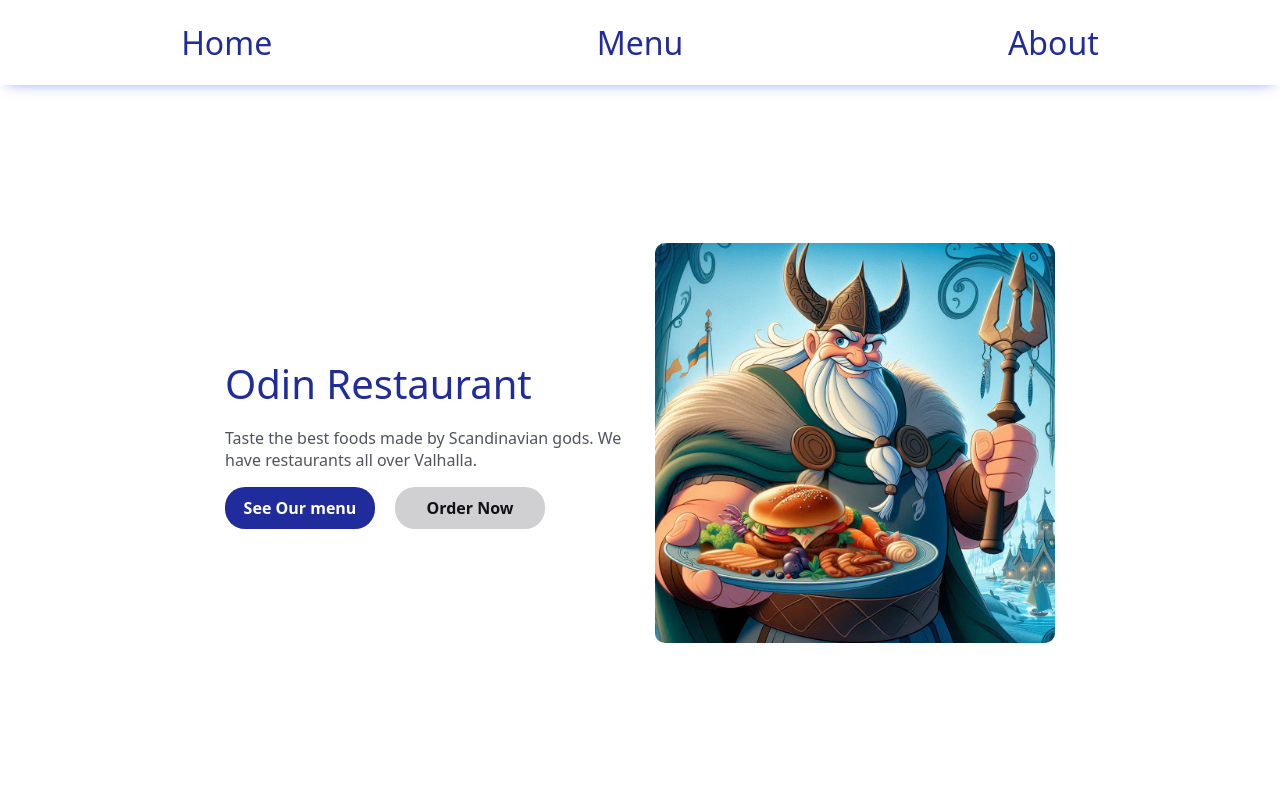
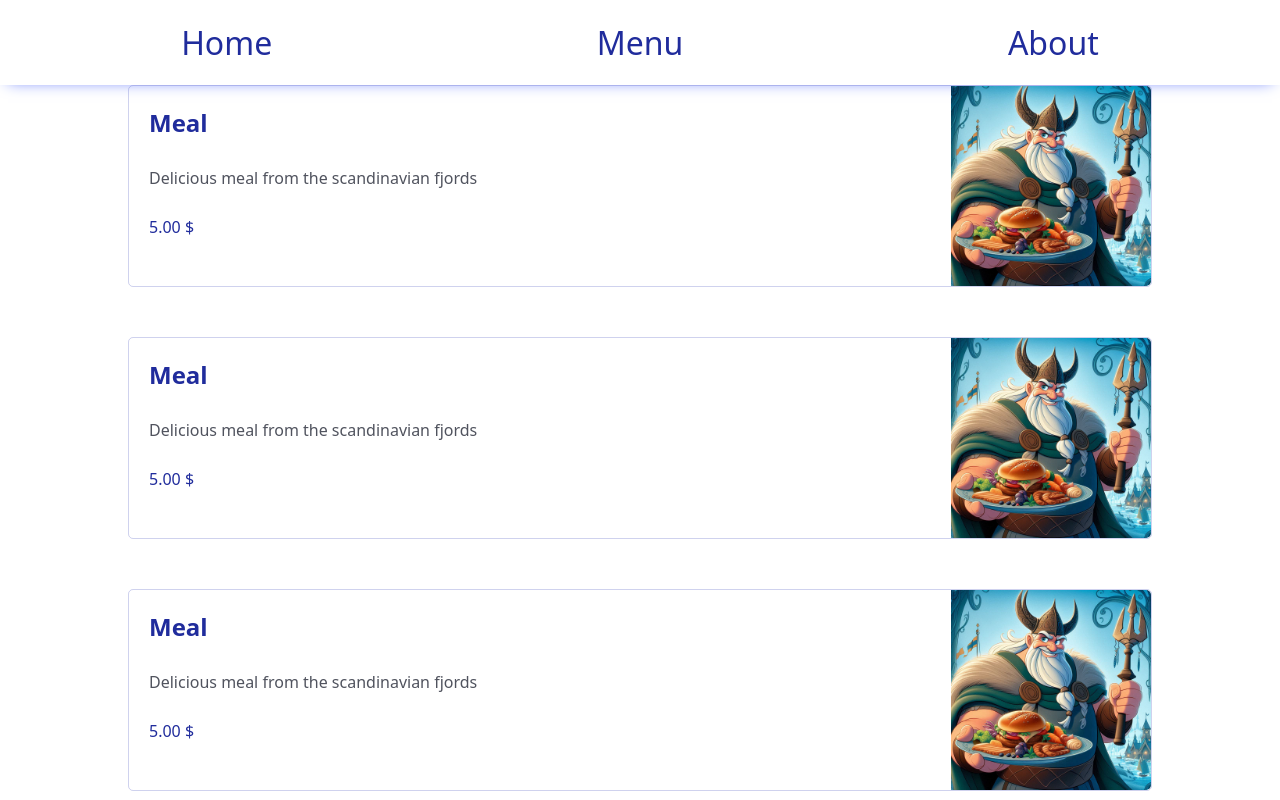
Before and after one commit to LukaTsanavaBTU/odin-restaurant-page, a website built with webpack: page src/index.html in a window 1280 px wide. Both pictures are taken after a click on the button "Menu". Shown: the top 800 px of the page. Built offline with nearby package versions, Linux system fonts and the light colour scheme.

Commit message:
Add menu section

```diff
--- a/src/index.css
+++ b/src/index.css
@@ -88,3 +88,42 @@ nav {
         }
     }
 }
+
+.menu-wrapper {
+    width: 80%;
+    display: grid;
+    grid-template-columns: repeat(auto-fit, minmax(500px, 1fr));
+    gap: 50px;
+    div {
+        display: grid;
+        grid-auto-flow: column;
+        grid-template-columns: 1fr auto;
+        grid-template-rows: auto auto auto;
+        column-gap: 50px;
+        border: 1px solid rgba(61, 74, 187, 0.247);
+        border-radius: 5px;
+    }
+    h2, p {
+        margin: 0;
+        padding: 0;
+        padding-left: 20px;
+    }
+    h2 {
+        font-size: 1.5rem;
+        font-weight: 600;
+        color: var(--dark-blue);
+        padding-top: 20px;
+    }
+    p {
+        color: var(--dark-grey);
+    }
+    p:last-of-type {
+        color: var(--dark-blue);
+        padding-bottom: 20px;
+    }
+    img {
+        grid-row: 1 / -1;
+        height: 200px;
+        border-radius: 0 5px 5px 0;
+    }
+}
--- a/src/index.html
+++ b/src/index.html
@@ -8,12 +8,16 @@
 <body>
     <header>
         <nav>
-            <button>Home</button>
-            <button>Menu</button>
-            <button>About</button>
+            <button id="home">Home</button>
+            <button id="menu">Menu</button>
+            <button id="about">About</button>
         </nav>
     </header>
     <div id="content">
+
+    </div>
+</body>
+</html>
 
 
         <!-- <div class="home-div-wrapper">
@@ -27,6 +31,43 @@
             </div>
             <img src="./images/odin-meal.jpg" width="200px" alt="">
         </div> -->
-    </div>
-</body>
-</html>
+
+
+        <!-- <div class="menu-wrapper">
+            <div>
+                <h2>Meal 1</h2>
+                <p>Delicious meal from the scandinavian fjords</p>
+                <p>5.00</p>
+                <img src="./images/odin-meal.jpg" alt="">
+            </div>
+            <div>
+                <h2>Meal 2</h2>
+                <p>Delicious meal from the scandinavian fjords</p>
+                <p>5.00</p>
+                <img src="./images/odin-meal.jpg" alt="">
+            </div>
+            <div>
+                <h2>Meal 3</h2>
+                <p>Delicious meal from the scandinavian fjords</p>
+                <p>5.00</p>
+                <img src="./images/odin-meal.jpg" alt="">
+            </div>
+            <div>
+                <h2>Meal 4</h2>
+                <p>Delicious meal from the scandinavian fjords</p>
+                <p>5.00</p>
+                <img src="./images/odin-meal.jpg" alt="">
+            </div>
+            <div>
+                <h2>Meal 5</h2>
+                <p>Delicious meal from the scandinavian fjords</p>
+                <p>5.00</p>
+                <img src="./images/odin-meal.jpg" alt="">
+            </div>
+            <div>
+                <h2>Meal 6</h2>
+                <p>Delicious meal from the scandinavian fjords</p>
+                <p>5.00</p>
+                <img src="./images/odin-meal.jpg" alt="">
+            </div>
+        </div>  -->
--- a/src/index.js
+++ b/src/index.js
@@ -1,5 +1,18 @@
 import "./index.css";
 import drawHome from "./home";
+import drawMenu from "./menu";
 
+const homeButton = document.querySelector("#home");
+const menuButton = document.querySelector("#menu");
+const aboutButton = document.querySelector("#about");
 const content = document.querySelector("#content");
-content.appendChild(drawHome());
+
+homeButton.addEventListener("click", (e) => {
+    content.innerHTML = "";
+    content.appendChild(drawHome());
+});
+
+menuButton.addEventListener("click", (e) => {
+    content.innerHTML = "";
+    content.appendChild(drawMenu());
+});
--- /dev/null
+++ b/src/menu.js
@@ -0,0 +1,29 @@
+import odinImage from "./images/odin-meal.jpg"
+
+function drawMenu() {
+    const menuWrapper = document.createElement("div");
+
+    for (let i = 0; i <6; i++) {
+        const itemDiv = document.createElement("div");
+        const itemName = document.createElement("h2");
+        const itemDesc = document.createElement("p");
+        const itemPrice = document.createElement("p");
+        const itemImage = document.createElement("img");
+
+        menuWrapper.classList.add("menu-wrapper");
+        itemImage.setAttribute("src", odinImage);
+        itemName.textContent = "Meal";
+        itemDesc.textContent =  "Delicious meal from the scandinavian fjords"
+        itemPrice.textContent = "5.00 $"
+
+        itemDiv.appendChild(itemName);
+        itemDiv.appendChild(itemDesc);
+        itemDiv.appendChild(itemPrice);
+        itemDiv.appendChild(itemImage);
+        menuWrapper.appendChild(itemDiv);
+    }
+
+    return menuWrapper;
+}
+
+export default drawMenu;
--- a/webpack.config.js
+++ b/webpack.config.js
@@ -9,7 +9,6 @@ module.exports = {
   output: {
     filename: 'main.js',
     path: path.resolve(__dirname, 'dist'),
-    clear: true,
   },
   plugins: [
     new HtmlWebpackPlugin({
```
